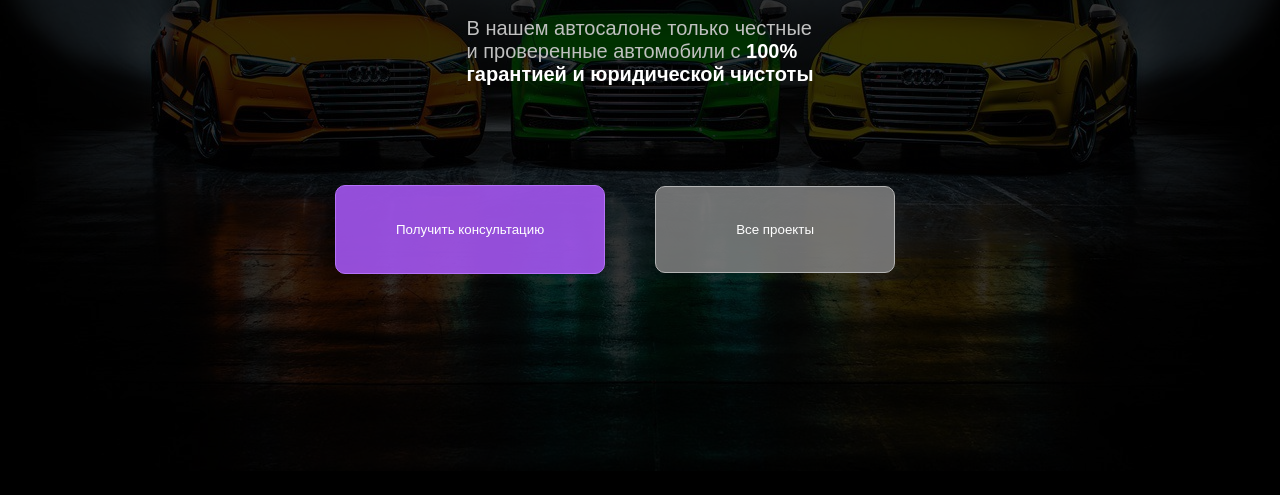
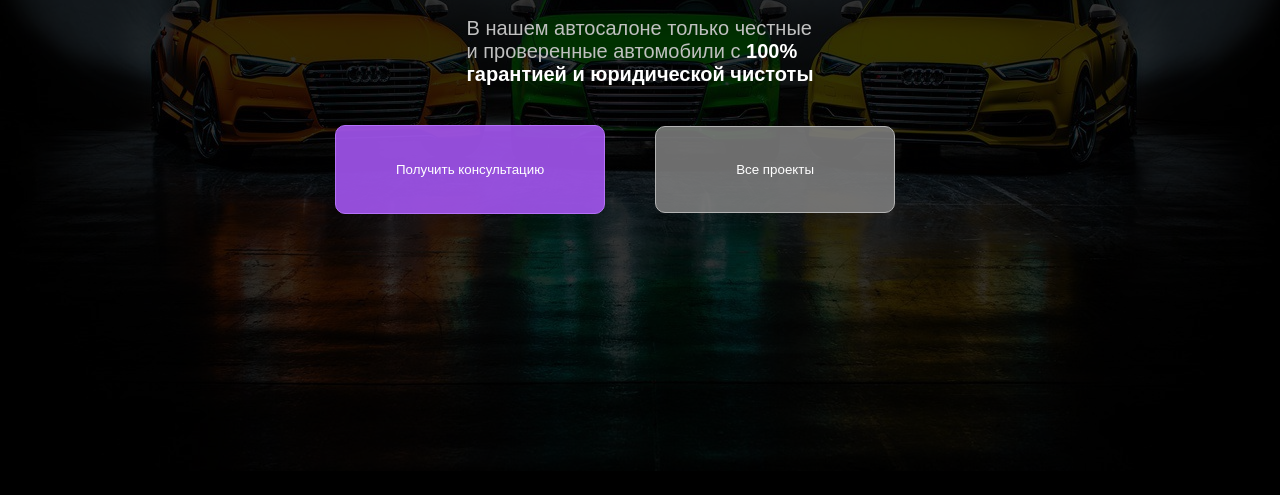
Before and after one commit to m1q-del/dealership, a plain HTML site: page index.html in a window 1280 px wide. Shown: the part 249-744 px from the top of the page. Drawn offline with Linux system fonts and the light colour scheme.

Commit message:
second-commit

```diff
--- a/css/pages/hero.css
+++ b/css/pages/hero.css
@@ -38,8 +38,8 @@
 }
 
 .hero__btn{
-    display: flex;
-    gap: px;
+    position: relative;
+    bottom: 60px;
 }
 
 .hero__btn .hero__btn2{
```
Also changed, not shown: index.html (+4 -4 lines).
